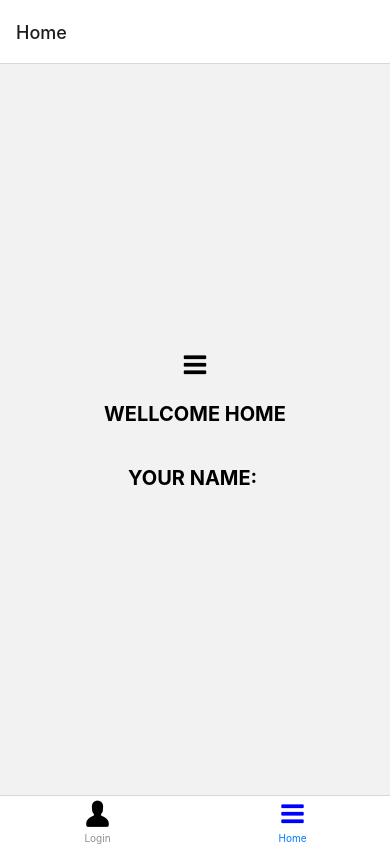
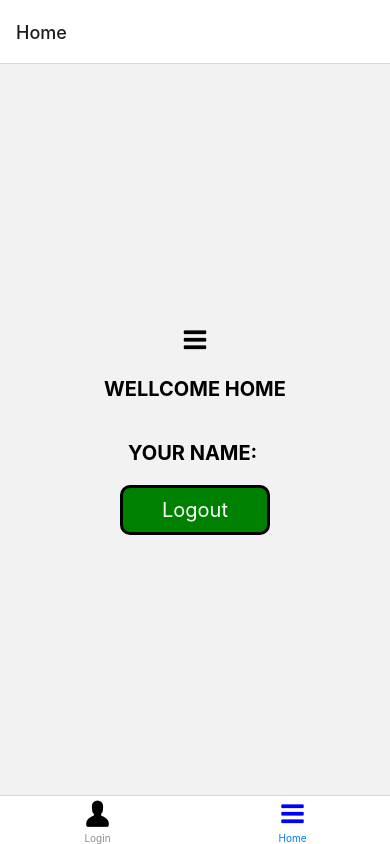
Before and after one commit to quytvgcd17298/my-reactnative-app, a React Native app: screen /Home in a window 390 px wide. Built offline with nearby package versions, Linux system fonts and the light colour scheme; what react-native would draw is missing.

Commit message:
LogOut button

```diff
--- a/components/CustomButton.js
+++ b/components/CustomButton.js
@@ -17,7 +17,7 @@ const styles = StyleSheet.create(
     Text:
     {
       textTransform:"none",
-      color: "black",
+      color: "white",
       fontSize: 20,
     },
     touch:
@@ -25,7 +25,7 @@ const styles = StyleSheet.create(
     width: 150,
     height: 50,
     borderWidth: 3,
-    backgroundColor: "lightblue",
+    backgroundColor: "green",
     fontSize: 250,
     alignItems: "center",
     justifyContent: "center",
--- a/screens/Home.js
+++ b/screens/Home.js
@@ -1,12 +1,24 @@
 import React, { useState } from 'react'
-import { StyleSheet, View, Text } from 'react-native';
+import { StyleSheet, View, Text, Alert } from 'react-native';
 import { Octicons } from '@expo/vector-icons';
 import AsyncStorage from '@react-native-async-storage/async-storage';
 import { useEffect } from 'react';
+import CustomButton from '../components/CustomButton';
 
 
 const Home = ({navigation}) =>{
     const [name, setName] = useState("");
+
+    const logOut = async() =>{
+        try{
+            await AsyncStorage.removeItem("UserName")
+            Alert.alert("Your name is remove!!!")
+            navigation.navigate("Login");
+        }
+        catch(error){
+            console.log(error);
+        }
+    }
 
     useEffect(() => {
         getData();
@@ -29,6 +41,9 @@ const Home = ({navigation}) =>{
             <View>
             <Text style={styles.text}>Your name: {name}</Text>
             </View>
+            <CustomButton
+            title = "Logout"
+            handlePress = {logOut}></CustomButton>
         </View>
     )
 }
```
Also changed, not shown: screens/Login.js (line endings or trailing spaces).
